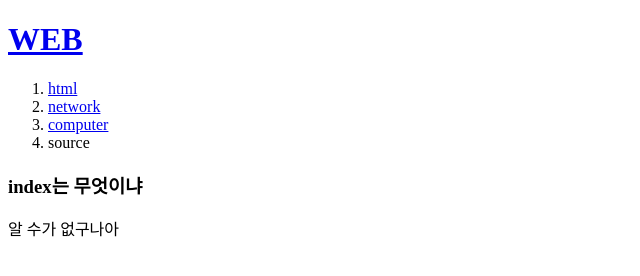
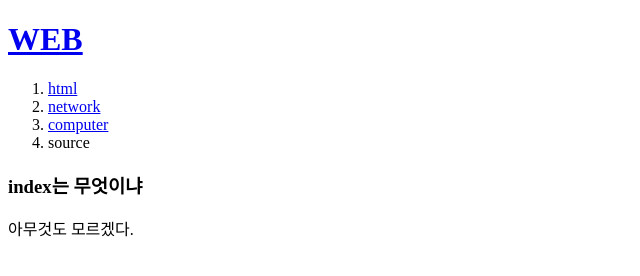
Before and after one commit to urtrabee/my-first-website, a plain HTML site: page index.html in a window 1280 px wide. Shown: the full height of the page, 0-640 px from the left. Drawn offline with Linux system fonts and the light colour scheme.

Commit message:
Update index.html

```diff
--- a/index.html
+++ b/index.html
@@ -13,6 +13,6 @@
     <li>source</li>
   </ol>
   <h3>index는 무엇이냐</h3>
-  <P>알 수가 없구나아</p>
+  <P>아무것도 모르겠다.</p>
 </body>
 </html>
```
